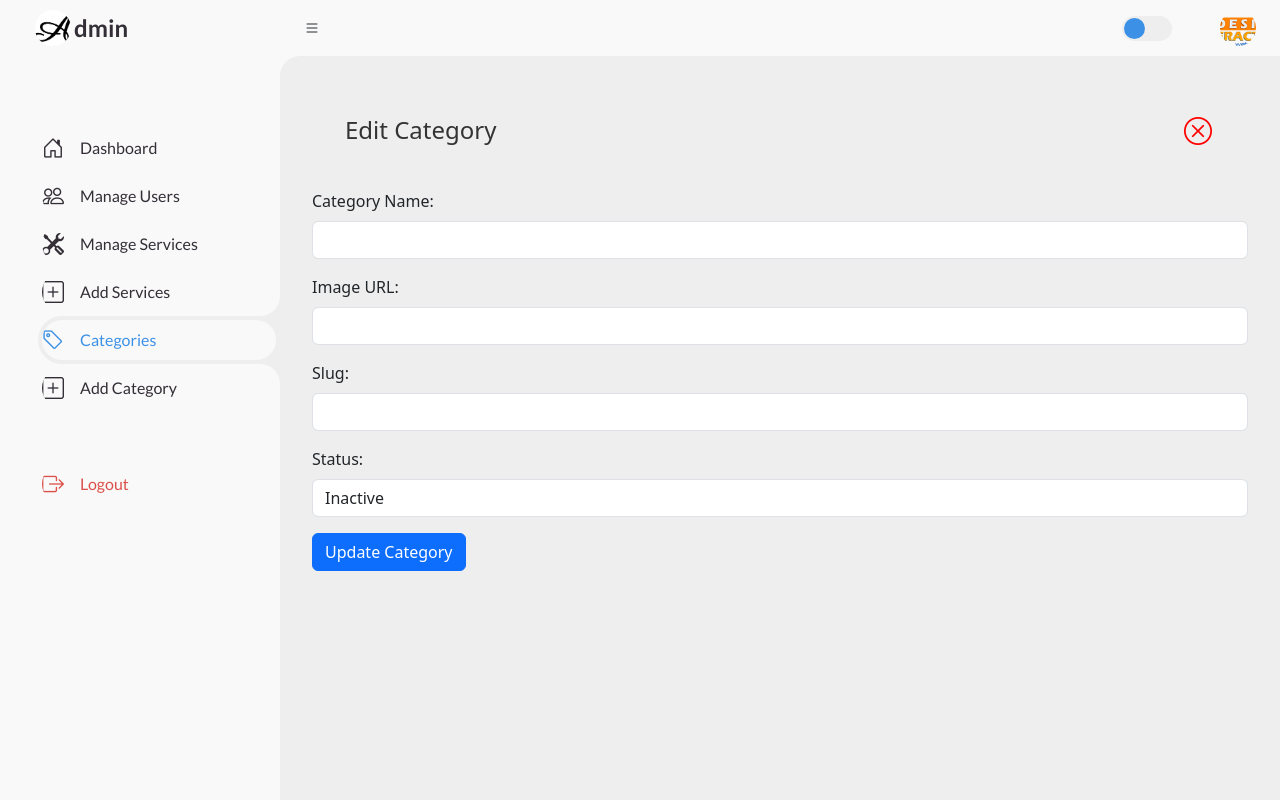
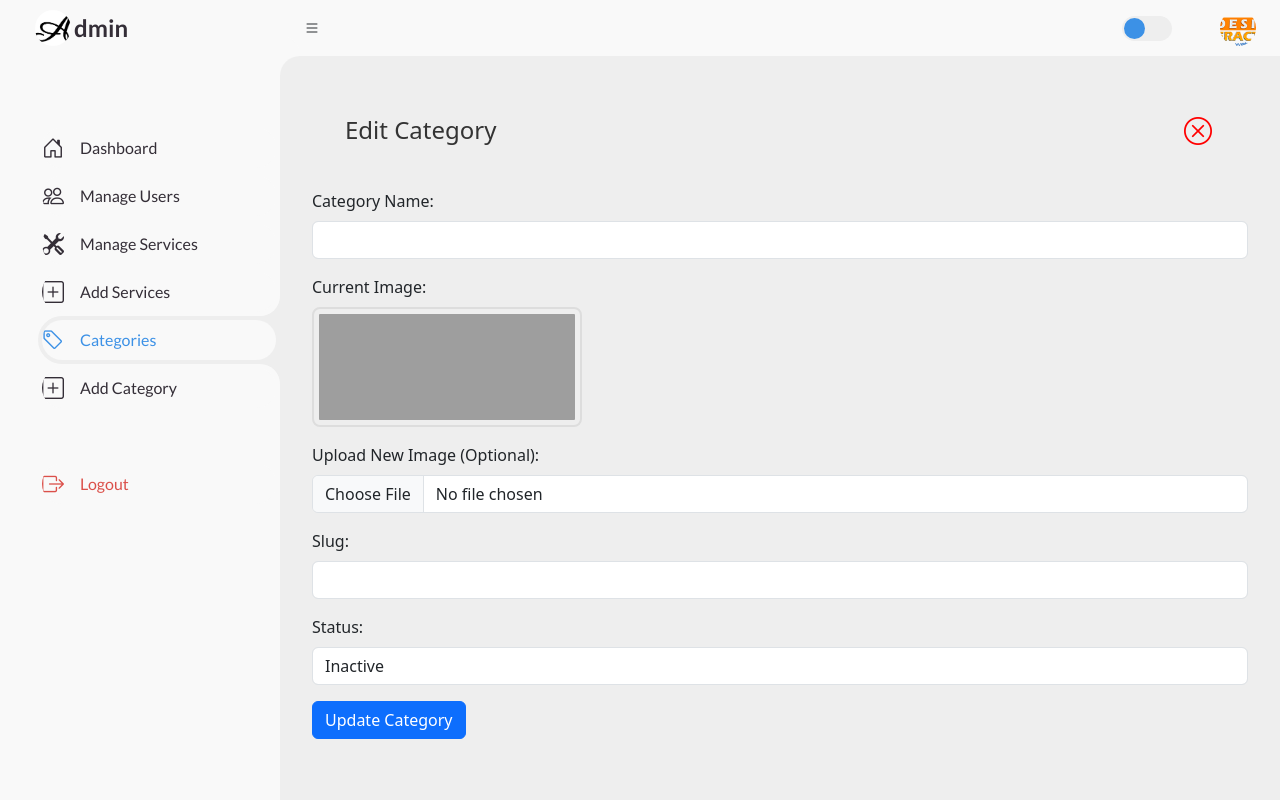
Before and after one commit to edriante/dwis, a CodeIgniter app: the page made by application/views/admin/edit_category.php in a window 1280 px wide. Run offline with CodeIgniter, Linux system fonts and the light colour scheme; data that the repository does not hold is empty; grey boxes are pictures that could not be loaded.

Commit message:
edit, cat & serv. modified controller

```diff
--- a/application/views/admin/edit_category.php
+++ b/application/views/admin/edit_category.php
@@ -9,6 +9,7 @@
     <link rel="stylesheet" href="<?= base_url('assets/css/manageusers.css'); ?>">
     <link rel="stylesheet" href="<?= base_url('assets/css/dark.css'); ?>">
     <link rel="stylesheet" href="<?= base_url('assets/css/style.css'); ?>">
+    <link rel="stylesheet" href="<?= base_url('assets/css/modal.css'); ?>">
     <title>Edit Category</title>
 </head>
 <body>
@@ -56,7 +57,7 @@
             </a>
         </div>
             <div class="container mt-4">
-                <form action="<?= site_url('Main_controller/updateCategory/' . $category['cat_id']); ?>" method="post">
+                <form action="<?= site_url('Main_controller/updateCategory/' . $category['cat_id']); ?>" method="post" enctype="multipart/form-data">
                     <input type="hidden" name="id" value="<?= htmlspecialchars($category['cat_id'], ENT_QUOTES, 'UTF-8'); ?>">
 
                     <div class="mb-3">
@@ -64,10 +65,32 @@
                         <input type="text" class="form-control" id="cat_name" name="cat_name" value="<?= htmlspecialchars($category['cat_name'], ENT_QUOTES, 'UTF-8'); ?>" required>
                     </div>
 
-                    <div class="mb-3">
-                        <label for="img" class="form-label">Image URL:</label>
-                        <input type="text" class="form-control" id="img" name="img" value="<?= htmlspecialchars($category['img'], ENT_QUOTES, 'UTF-8'); ?>" required>
-                    </div>
+<div class="mb-3">
+    <label for="editImage" class="form-label">Current Image:</label><br>
+
+
+
+
+
+
+    <img src="<?= base_url('uploads/' . $category['img']); ?>"
+         alt="Service Image"
+         class="image-preview"
+         id="previewImage">
+</div>
+
+
+<div id="imageModal" class="modal">
+    <span class="modal-close" onclick="closeModal()">&times;</span>
+    <img id="modalImage">
+
+
+</div>
+<div class="mb-3">
+        <label for="editImage" class="form-label">Upload New Image (Optional):</label>
+        <input type="file" class="form-control" id="editImage" name="img">
+    </div>
+
 
                     <div class="mb-3">
                         <label for="slug" class="form-label">Slug:</label>
@@ -93,5 +116,6 @@
     <script src="<?= base_url('assets/js/logout.js'); ?>"></script>
     <script src="<?= base_url('assets/js/dark.js'); ?>"></script>
     <script src="<?= base_url('assets/js/script.js'); ?>"></script>
+    <script src="<?= base_url('assets/js/modal.js'); ?>"></script>
 </body>
 </html>
--- /dev/null
+++ b/assets/css/modal.css
@@ -0,0 +1,46 @@
+
+.image-preview {
+    display: block;
+    width: 270px;
+    height: 15vh;
+    border-radius: 8px;
+    border: 2px solid #ddd;
+    padding: 5px;
+    cursor: pointer;
+    transition: transform 0.3s ease, box-shadow 0.3s ease;
+}
+
+
+.image-preview:hover {
+    transform: scale(1.1);
+    box-shadow: 0 4px 8px rgba(0, 0, 0, 0.2);
+}
+
+
+.modal {
+    display: none;
+    position: fixed;
+    z-index: 1000;
+    left: 0;
+    top: 0;
+    width: 100%;
+    height: 100%;
+    background-color: rgba(0, 0, 0, 0.8);
+    justify-content: center;
+    align-items: center;
+}
+
+.modal img {
+    max-width: 90%;
+    max-height: 90%;
+    border-radius: 8px;
+}
+
+.modal-close {
+    position: absolute;
+    top: 20px;
+    right: 30px;
+    font-size: 30px;
+    color: white;
+    cursor: pointer;
+}
--- /dev/null
+++ b/assets/js/modal.js
@@ -0,0 +1,21 @@
+document.getElementById('previewImage').addEventListener('click', function() {
+
+    this.style.display = 'none';
+
+
+    const modal = document.getElementById('imageModal');
+    const modalImage = document.getElementById('modalImage');
+
+    modal.style.display = 'flex';
+    modalImage.src = this.src;
+    modalImage.style.maxWidth = "90vw";
+    modalImage.style.maxHeight = "90vh";
+});
+
+function closeModal() {
+
+    document.getElementById('previewImage').style.display = 'block';
+
+
+    document.getElementById('imageModal').style.display = 'none';
+}
```
Also changed, not shown: application/controllers/Main_controller.php (+54 -23 lines), application/views/admin/edit_service.php (+29 -1 lines), uploads/0b72fd9a34c9af9b38384486455e9833.png (added), uploads/4d4b046c163761f39994b0516da88b14.jpg (added).
